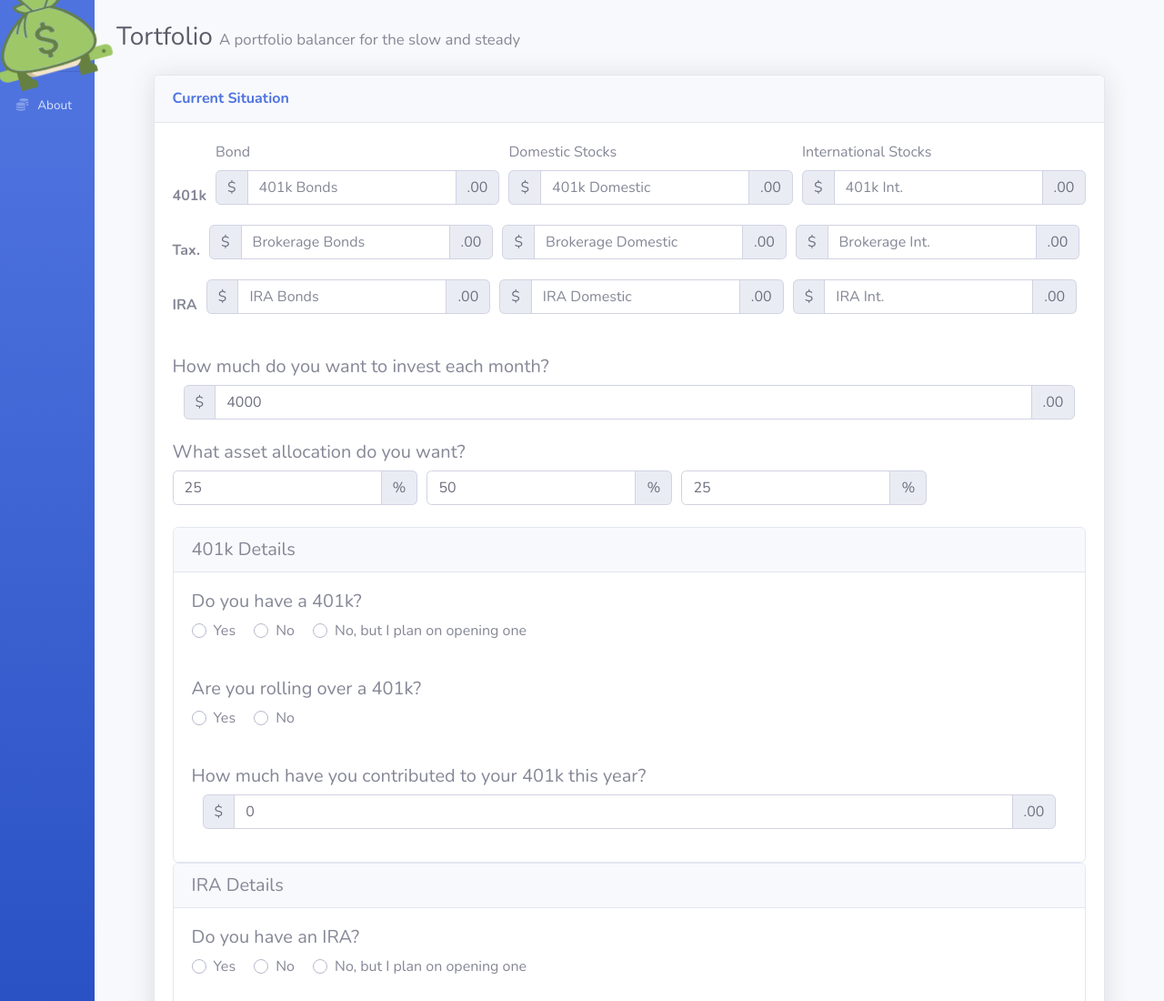
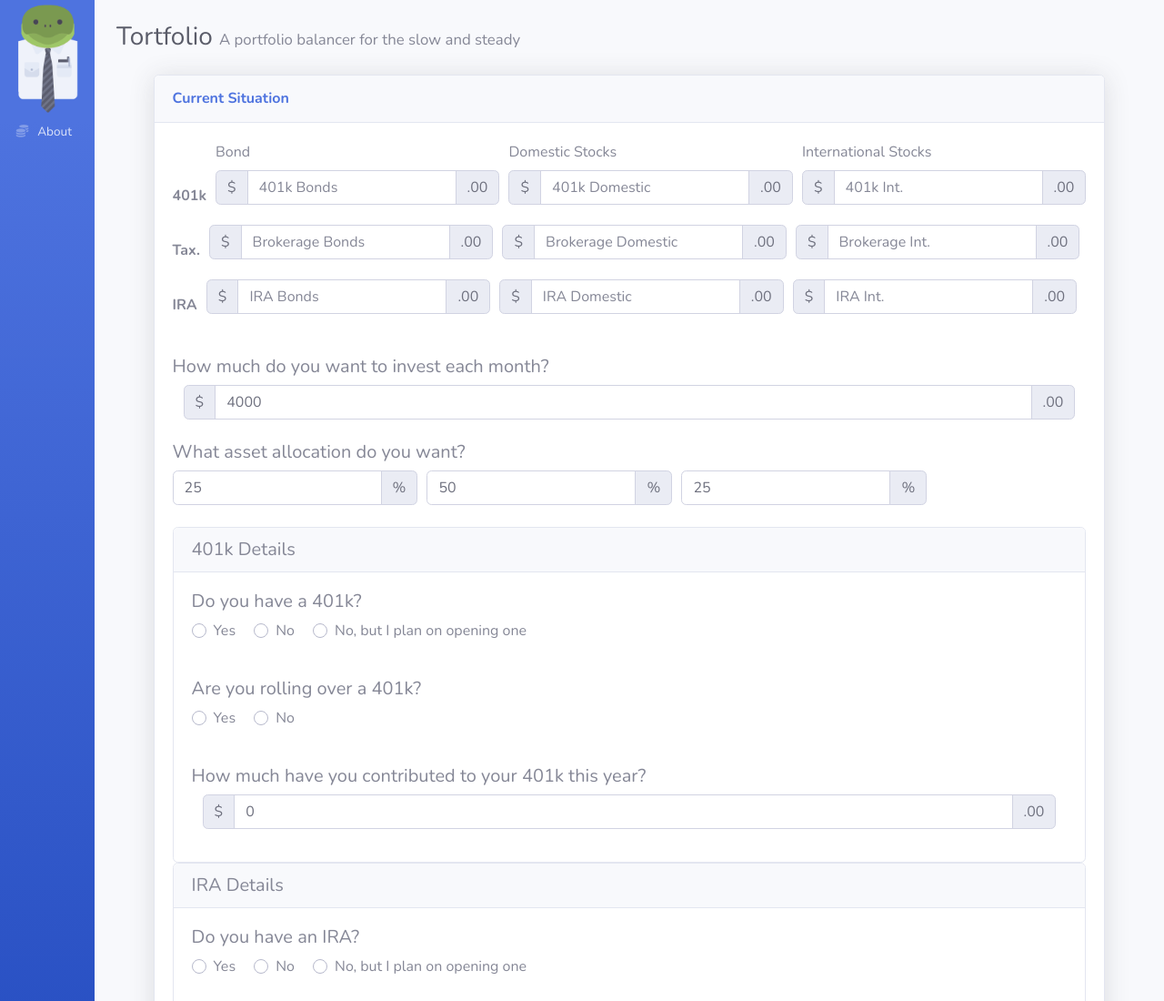
Before and after one commit to ArnoAlford/FinancialPlanningSite, a website with bundled scripts: page index.html in a window 1280 px wide. Shown: the top 1100 px of the page at 91% size. Built offline with nearby package versions, Linux system fonts and the light colour scheme.

Commit message:
Update index.html

```diff
--- a/index.html
+++ b/index.html
@@ -30,15 +30,14 @@
     <ul class="navbar-nav bg-gradient-primary sidebar sidebar-dark accordion d-none d-sm-block" id="accordionSidebar">
 
       <!-- Sidebar - Brand -->
-      <a class="sidebar-brand d-flex align-items-center justify-content-center">
-        <div class="sidebar-brand-icon rotate-n-15">
-          <img src="img/try.png" width="128" height="128">
+      <a class="sidebar-brand d-flex align-items-center justify-content-center" style="padding-top: 3.75rem;">
+        <div class="sidebar-brand-icon">
+          <img src="img/noarms.png" width="128" height="128">
         </div>
       </a>
 
       <!-- Divider -->
-      <hr class="my-2">
-      <li class="nav-item">
+      <li class="nav-item" style="margin-top: 2rem;">
         <a class="nav-link" data-toggle="modal" data-target="#exampleModalCenter">
           <i class="fas fa-fw fa-coins"></i>
           <span>About</span></a>
@@ -70,7 +69,7 @@
                   </button>
                 </div>
                 <div class="modal-body" style="align-self: center; text-align: center;">
-                <img src="img/turtle1.svg" width="256" height="256">
+                <img src="img/arms.png" width="256" height="256">
                 <p class="text-center">Turtfolio takes your current portfolio and investment goals to generate the most tax efficient way to invest, while attaining your desired asset allocation.</p>
                 <p class="text-center">This site was made as a way to give back to the amazing community at r/personalfinance for helping me enter the world of investing and take control of my finances.</p>
                 <p class="text-center"> All logic in this site is based on the boglehead idea of tax-efficient fund placement, which can be found here: https://www.bogleheads.org/wiki/Tax-efficient_fund_placement</p>
```
